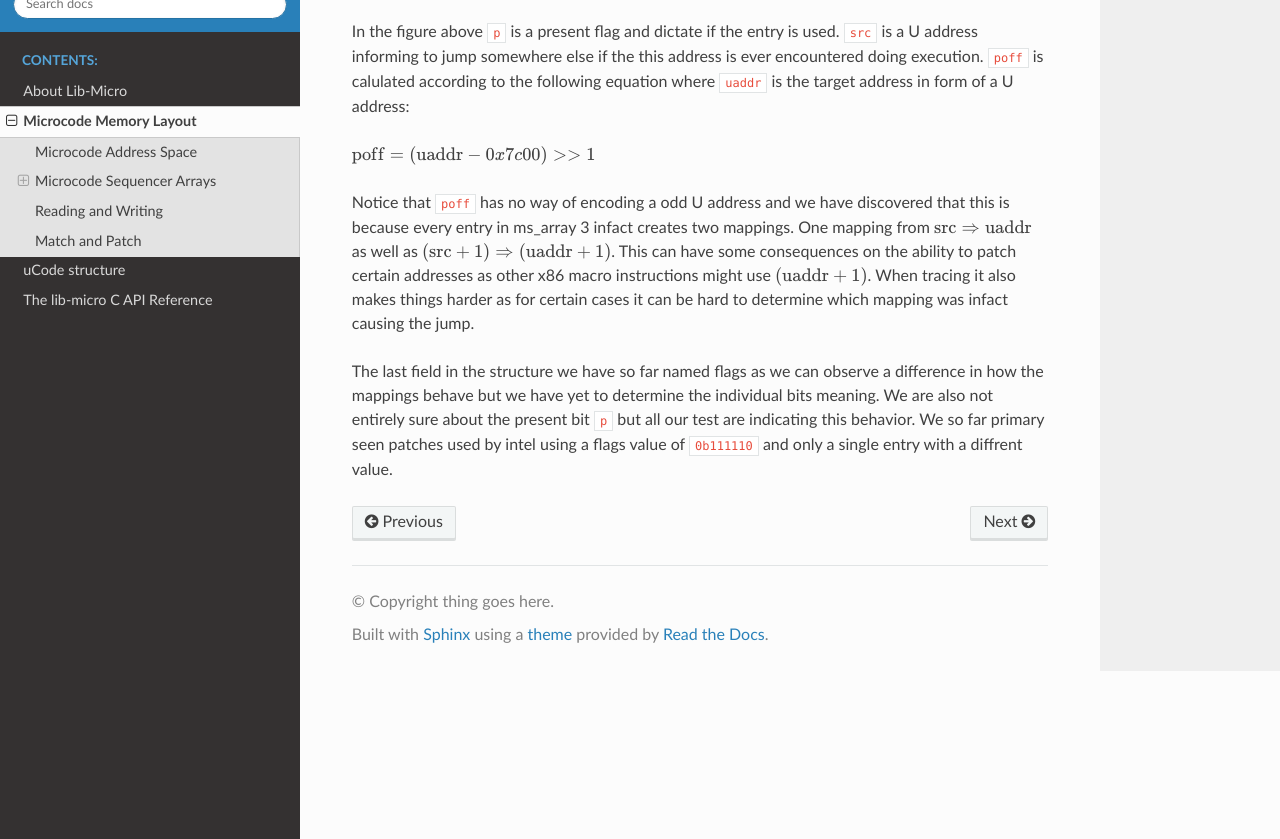
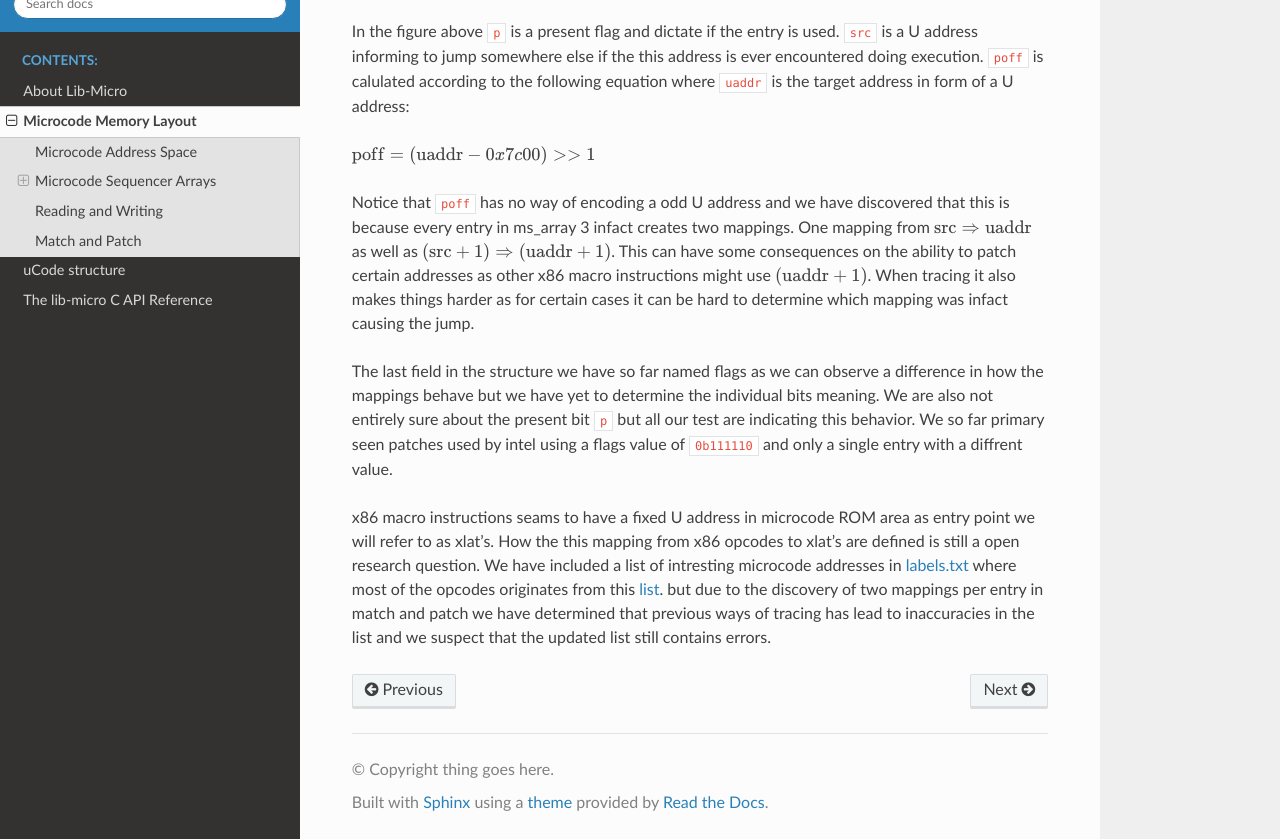
Before and after one commit to zanderdk/lib-micro, a Sphinx documentation site: the page built from docs/sphinx/source/microcode_memory.rst, in a window 1280 px wide and 900 px high, scrolled down 2720 px, cut to the strip 61-900 px from the top of the window. Built offline with Sphinx 7.4.7 and the Read the Docs theme 2.0.0, drawn with Linux system fonts in a browser that asks for light colours; formulas are drawn with MathJax 3.

Commit message:
add xlat section to docs

```diff
--- a/docs/sphinx/source/microcode_memory.rst
+++ b/docs/sphinx/source/microcode_memory.rst
@@ -167,3 +167,5 @@ In the figure above ``p`` is a present flag and dictate if the entry is used. ``
 Notice that ``poff`` has no way of encoding a odd U address and we have discovered that this is because every entry in ms_array 3 infact creates two mappings. One mapping from :math:`\text{src} \Rightarrow \text{uaddr}` as well as :math:`(\text{src}+1) \Rightarrow (\text{uaddr}+1)`. This can have some consequences on the ability to patch certain addresses as other x86 macro instructions might use :math:`(\text{uaddr}+1)`. When tracing it also makes things harder as for certain cases it can be hard to determine which mapping was infact causing the jump.
 
 The last field in the structure we have so far named flags as we can observe a difference in how the mappings behave but we have yet to determine the individual bits meaning. We are also not entirely sure about the present bit ``p`` but all our test are indicating this behavior. We so far primary seen patches used by intel using a flags value of ``0b111110`` and only a single entry with a diffrent value.
+
+x86 macro instructions seams to have a fixed U address in microcode ROM area as entry point we will refer to as xlat's. How the this mapping from x86 opcodes to xlat's are defined is still a open research question. We have included a list of intresting microcode addresses in `labels.txt <https://github.com/zanderdk/lib-micro/blob/master/lables.txt>`_ where most of the opcodes originates from this `list <https://github.com/chip-red-pill/uCodeDisasm/blob/master/glm_ucode_disasm/lables.txt>`_. but due to the discovery of two mappings per entry in match and patch we have determined that previous ways of tracing has lead to inaccuracies in the list and we suspect that the updated list still contains errors.
```
